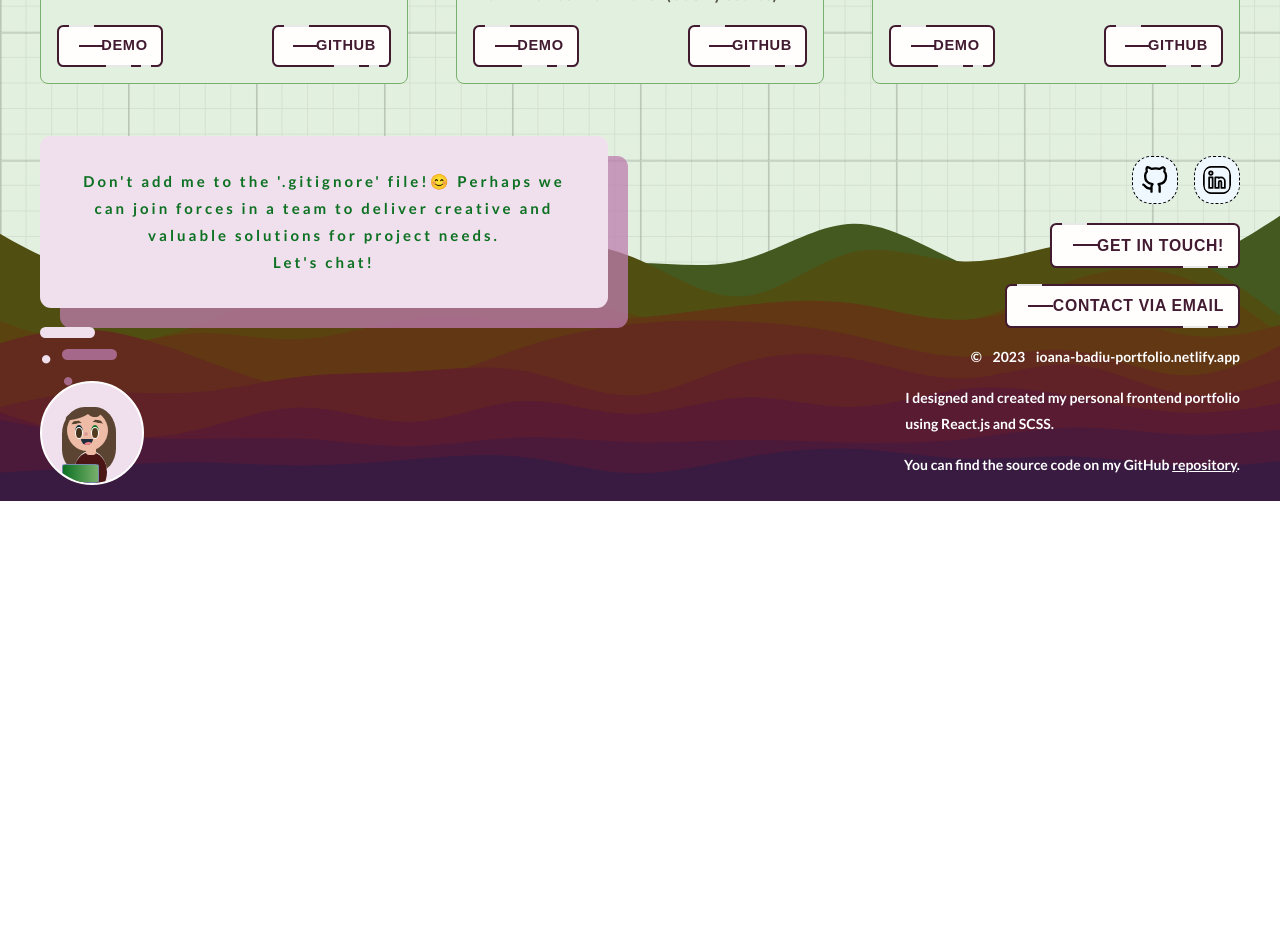
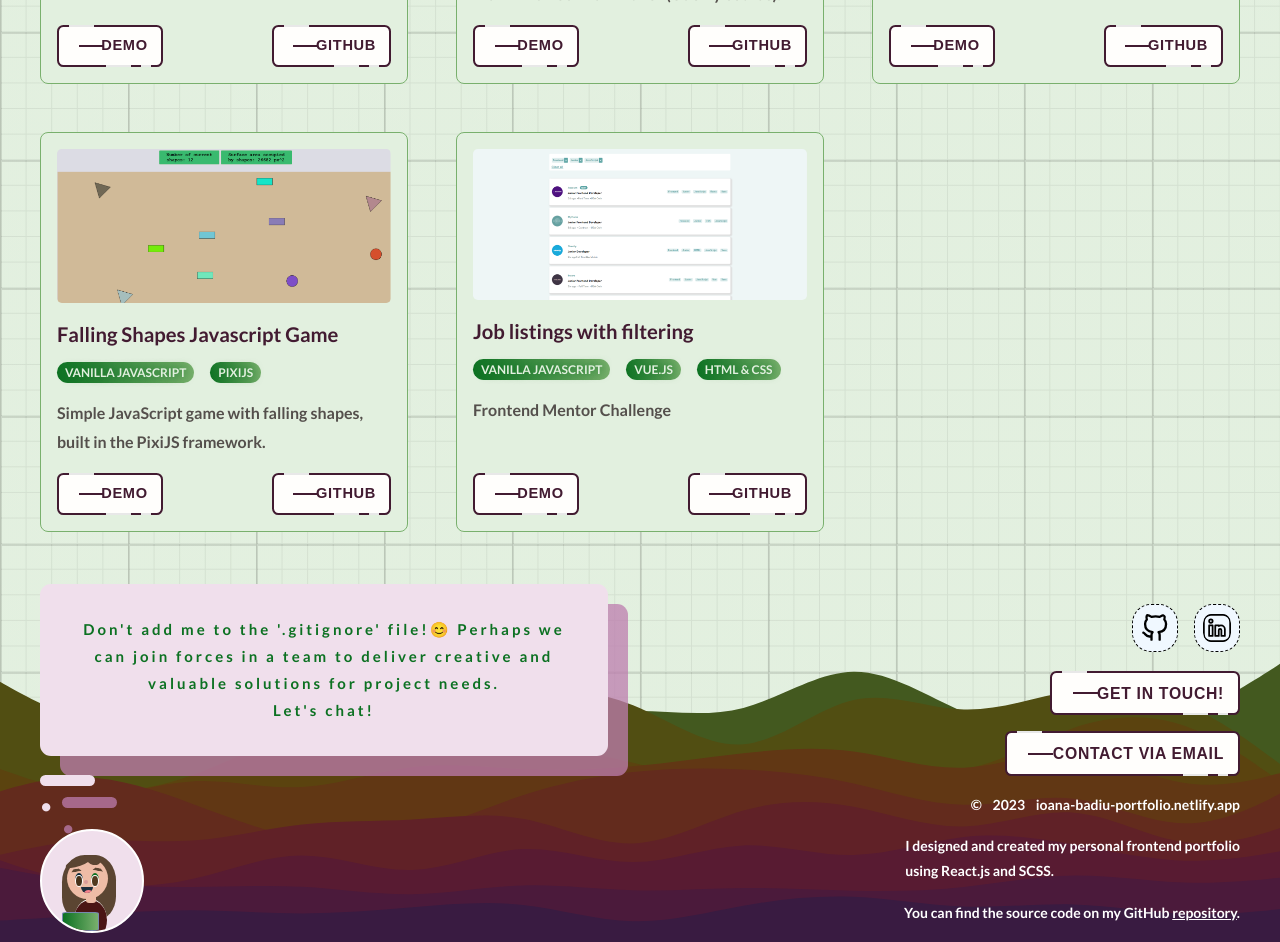
Before and after one commit to BadiuIoana/personal-portfolio, a React (Create React App) app: page / in a window 1280 px wide. Shown: the part 3040-3982 px from the top of the page. Before the commit the page ends 3541 px from the top, so only its background shows below. Built offline with nearby package versions, Linux system fonts and the light colour scheme; a small style sheet from the web is missing.

Commit message:
Added new projects

```diff
--- a/src/data/projects-info.js
+++ b/src/data/projects-info.js
@@ -63,6 +63,25 @@ const projects = [
         liveUrl: "https://badiu-js-rock-paper-scissors-app.netlify.app",
         githubLink: "https://github.com/BadiuIoana/js-rock-paper-scissors-app",
     },
+    {
+        id: 7,
+        image: "/shapes-game.png",
+        title: "Falling Shapes Javascript Game",
+        categories: ["Vanilla Javascript", "PixiJS"],
+        description:
+            "Simple JavaScript game with falling shapes, built in the PixiJS framework.",
+        liveUrl: "https://badiu-falling-shapes-game.netlify.app/",
+        githubLink: "https://github.com/BadiuIoana/shapes-game-pixijs",
+    },
+    {
+        id: 8,
+        image: "/job-list.png",
+        title: "Job listings with filtering",
+        categories: ["Vanilla Javascript", "Vue.js", "HTML & CSS"],
+        description: "Frontend Mentor Challenge",
+        liveUrl: "https://job-listings-with-filtering-fm.netlify.app/",
+        githubLink: "https://github.com/BadiuIoana/job-listings-with-filtering",
+    },
 ];
 
 export default projects;
```
Also changed, not shown: public/job-list.png (added), public/shapes-game.png (added).
